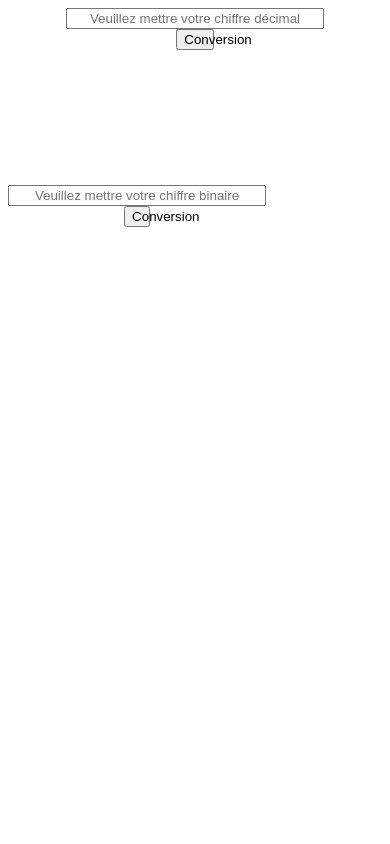
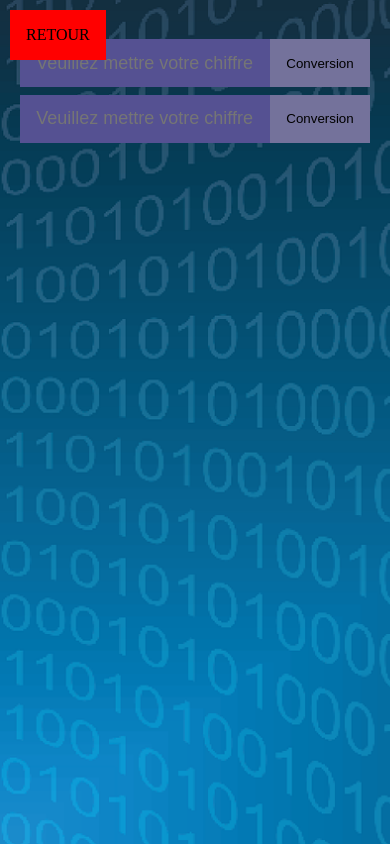
Before and after one commit to Redshark61/site_perso, a PHP site: the page made by Binaire/Décimal.html in a window 390 px wide. Run offline with PHP 8.4, Linux system fonts and the light colour scheme.

Commit message:
ajout du projet binaire, d'un message d'alerte pour le responsive

```diff
--- a/Binaire/Décimal.css
+++ b/Binaire/Décimal.css
@@ -1,25 +1,75 @@
-body{
+* {
+    margin: 0;
+    padding: 0;
+    box-sizing: border-box;
+}
+
+body {
+    background-image: url(background-1086840_1280.png);
+    background-size: cover;
+    background-repeat: no-repeat;
     text-align: center;
 }
 
-input{
+input {
+    background-color: rgb(85, 81, 146);
+    border: none;
+    padding: 1rem;
+    height: 3rem;
+    font-size: large;
     width: 250px;
     text-align: center;
     margin: 0 auto;
 }
 
-#binaire, #decimal{
+main {
     display: flex;
     flex-direction: column;
+    justify-content: start;
+    align-items: center;
+    width: 100%;
+    height: 100vh;
 }
 
-button{
-    width: 10%;
+button {
+    height: 3rem;
+    padding: 1rem;
+    background-color: rgb(116, 114, 155);
+    border: none;
+    width: fit-content;
     margin: 0 auto;
 }
 
-#binaire{
+#decimal {
+    margin: 10% 0 2% 0;
+}
+
+#decimal, #binaire {
+    display: flex;
+    justify-content: center;
+    align-items: center;
+}
+
+p {
+    display: none;
+    background-color: rgb(51, 55, 66);
+    color: whitesmoke;
+    padding: 1rem;
+    margin-bottom: 3em;
+}
+
+.back {
     position: absolute;
-    top: 20vh;
-    margin-top: 1em;
+    top: 10px;
+    left: 10px;
+    width: fit-content;
+    height: fit-content;
+    background-color: red;
+    padding: 1rem;
+    text-decoration: none;
+    color: black;
 }
+
+#binaire {
+    margin-bottom: 2%;
+}
--- a/Binaire/Décimal.html
+++ b/Binaire/Décimal.html
@@ -1,24 +1,33 @@
 <!DOCTYPE html>
 <html>
+
 <head>
     <title>Convertion</title>
     <meta charset="utf-8">
     <link rel="stylesheet" href="Décimal.css">
+    <script src="Décimal.js" defer></script>
 </head>
+
 <body>
+
+
+    <main>
+        <a href="../projet.html" class="back">RETOUR </a>
 
         <div id="decimal">
             <input placeholder="Veuillez mettre votre chiffre décimal" id="input_decimal">
             <button id="button_decimal">Conversion</button>
+        </div>
         <p id="p_decimal"></p>
-    </div>
+
 
         <div id="binaire">
             <input placeholder="Veuillez mettre votre chiffre binaire" id="input_binaire">
             <button id="button_binaire">Conversion</button>
+        </div>
         <p id="para_binaire"></p>
-    </div>
 
-    <script src="Décimal.js"></script>
+    </main>
 </body>
+
 </html>
--- a/Binaire/Décimal.js
+++ b/Binaire/Décimal.js
@@ -3,22 +3,46 @@ var para_decimal = document.getElementById('p_decimal');
 
 btn_decimal.addEventListener('click', affiche_decimal);
 
-function affiche_decimal(){
+function affiche_decimal() {
 
     var reponse_decimal = document.getElementById('input_decimal').value;
     var plouf_decimal = reponse_decimal;
     liste_decimal = [];
 
-while (reponse_decimal>0) {
-    var reste_decimal = reponse_decimal%2;
+    while (reponse_decimal > 0) {
+        var reste_decimal = reponse_decimal % 2;
         reste_decimal = parseInt(reste_decimal);
-    reponse_decimal=reponse_decimal/2;
-    reponse_decimal= parseInt(reponse_decimal);
+        reponse_decimal = reponse_decimal / 2;
+        reponse_decimal = parseInt(reponse_decimal);
         liste_decimal.push(reste_decimal);
 
     }
-var resultat_decimal = liste_decimal.reverse();
-para_decimal.innerHTML = "Le nombre décimal "+ plouf_decimal+" est égal à "+resultat_decimal+" en binaire";
+    para_decimal.style.display = "inline";
+    while ((liste_decimal.length % 4) != 0) {
+        liste_decimal.push('0')
+    }
+    for (let i = liste_decimal.length; i > 0; i--) {
+        if ((i + 1) % 4 == 0) {
+            liste_decimal.splice(i + 1, 0, ' ')
+        }
+
+    }
+    var string_resultat_binaire = []
+    var compteur = 1
+    for (var i = 0; i < liste_decimal.length; i++) {
+        string_resultat_binaire.push(liste_decimal[i])
+        /*if (!(4 % string_resultat_binaire.length) && 4 % compteur) {
+            console.log('ok')
+            string_resultat_binaire.push('.')
+        }*/
+        compteur++
+        console.log("string_resultat_binaire.length " + string_resultat_binaire.length)
+        console.log("4%string_resultat_binaire = " + string_resultat_binaire.length % 4)
+        console.log("compteur = " + compteur)
+        console.log("4%compteur = " + 4 % compteur)
+    }
+    string_resultat_binaire = string_resultat_binaire.reverse().join("")
+    para_decimal.innerHTML = "Le nombre décimal " + plouf_decimal + " est égal à " + string_resultat_binaire + " en binaire";
 }
 
 var btn_binaire = document.getElementById('button_binaire');
@@ -26,7 +50,7 @@ var para_binaire = document.getElementById('para_binaire');
 
 btn_binaire.addEventListener('click', binaire);
 
-function binaire(){
+function binaire() {
 
     //Récupération de la réponse :
     var reponse_binaire = document.getElementById('input_binaire').value;
@@ -38,21 +62,20 @@ function binaire(){
     //a est le coéfficient multiplicateur
     //Il faut faire -1 car les nombre binnaire commence à 0
     //Donc si la liste contient 2 éléments, le calcul commence à 0, puis 1
-    var a_binaire =liste_binaire.length;
+    var a_binaire = liste_binaire.length;
     a_binaire--
     var resultat_binaire = 0
     var calcul_binaire;
 
     //Initialisation de la boucle
 
-    for (var j_binaire=0 ;j_binaire<liste_binaire.length; j_binaire++){
+    for (var j_binaire = 0; j_binaire < liste_binaire.length; j_binaire++) {
 
         var chiffre_binaire = liste_binaire[j_binaire];
-        calcul_binaire = chiffre_binaire*(2**a_binaire);
+        calcul_binaire = chiffre_binaire * (2 ** a_binaire);
         resultat_binaire = resultat_binaire + calcul_binaire;
         a_binaire--;
-        resultat_binaire = parseInt(resultat_binaire);
     }
-
-    para_binaire.innerHTML ="La conversion de "+ plouf_binaire +" en nombre décimal est "+resultat_binaire;
+    para_binaire.style.display = "inline";
+    para_binaire.innerHTML = "La conversion de " + plouf_binaire + " en nombre décimal est " + resultat_binaire;
 }
--- a/index.html
+++ b/index.html
@@ -11,6 +11,12 @@
 </head>
 
 <body>
+
+    <div class="alert">
+        <p>CE SITE N'EST PAS ENCORE UTILISABLE SUR PORTABLE !</p>
+    </div>
+
+
     <nav>
         <h1>BeRedy</h1>
         <div class="div-nav">
```
Also changed, not shown: Binaire/binaire.js (deleted, +0 -35 lines), projet.html (+21 -1 lines), style.css (+32 -0 lines), style_projet.css (+12 -1 lines), Binaire/background-1086840_1280.png (added), Binaire/binaire.jpg (added). Lines whose indentation alone changed are shown as unchanged.
